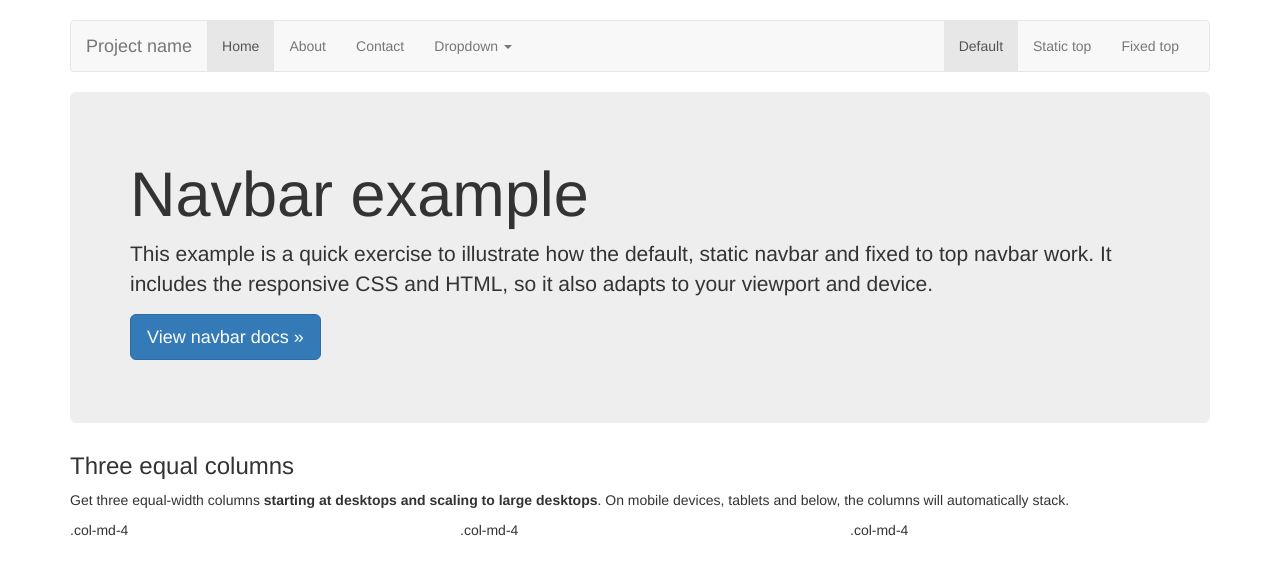
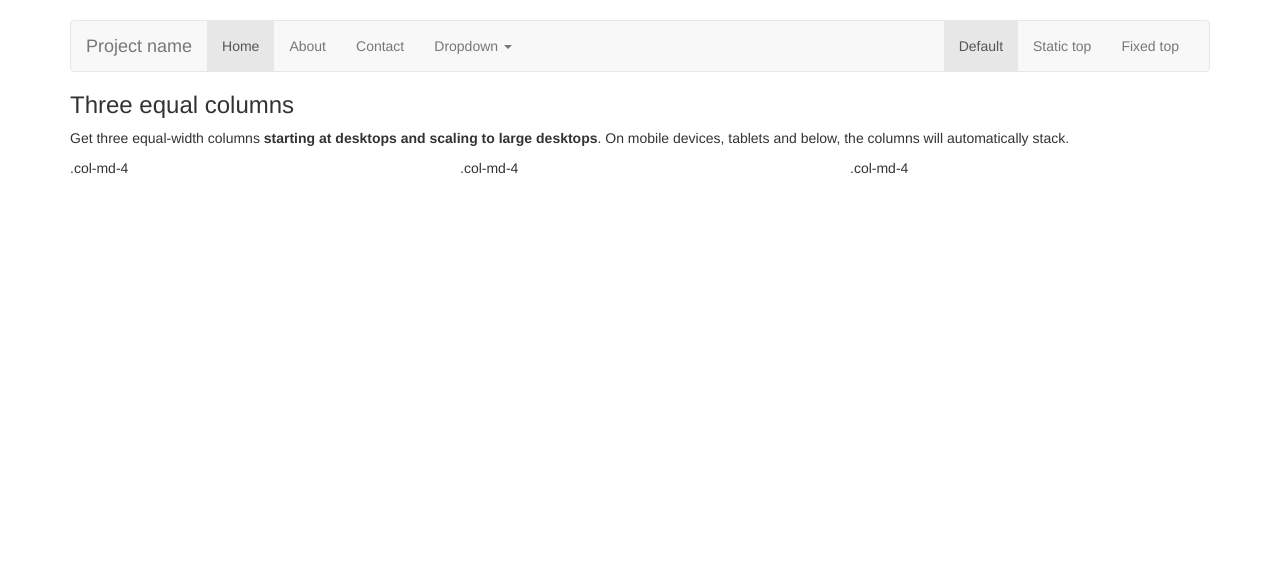
Before and after one commit to bmdevlin/test1, a plain HTML site: page navbar1.html in a window 1280 px wide. Drawn offline with nearby package versions, Linux system fonts and the light colour scheme.

Commit message:
Update navbar1.html

```diff
--- a/navbar1.html
+++ b/navbar1.html
@@ -63,15 +63,6 @@
 
 
 
-      <!-- Main component for a primary marketing message or call to action -->
-      <div class="jumbotron">
-        <h1>Navbar example</h1>
-        <p>This example is a quick exercise to illustrate how the default, static navbar and fixed to top navbar work. It includes the responsive CSS and HTML, so it also adapts to your viewport and device.</p>
-        <p>
-          <a class="btn btn-lg btn-primary" href=" " role="button">View navbar docs &raquo;</a>
-        </p>
-      </div>
-
 
       <h3>Three equal columns</h3>
       <p>Get three equal-width columns <strong>starting at desktops and scaling to large desktops</strong>. On mobile devices, tablets and below, the columns will automatically stack.</p>
```
